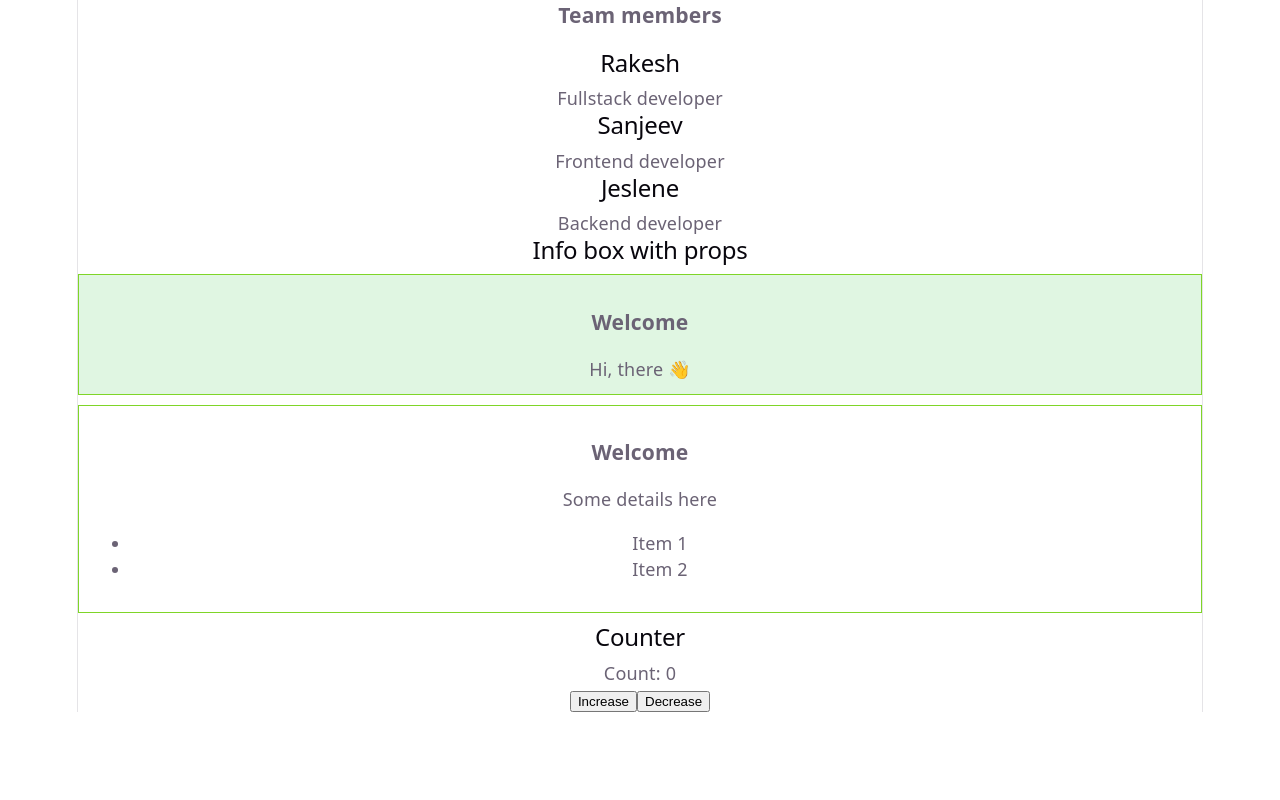
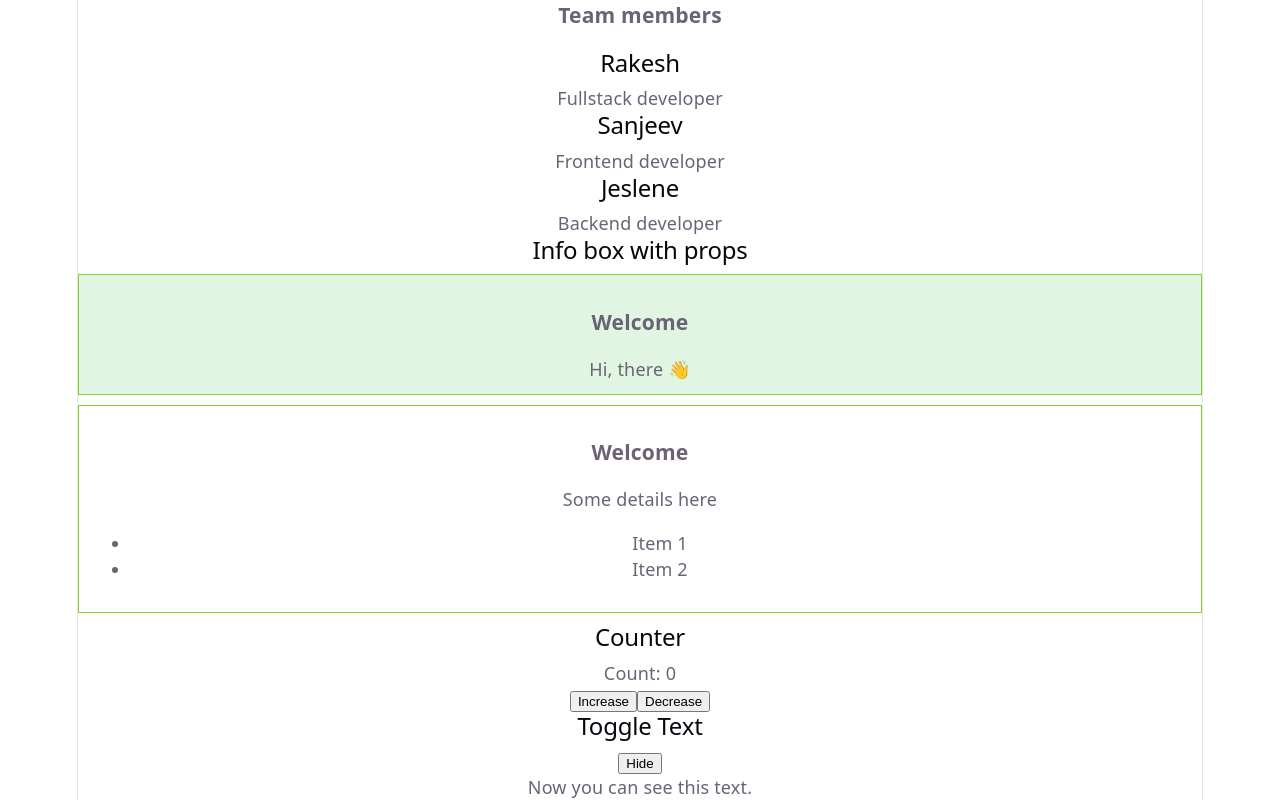
Before and after one commit to RakeshdotKR/SW_CSE_B1.4_Internship, a React (Vite) app in the folder Day/Day13/day13/: page / in a window 1280 px wide. Shown: the part 371-1171 px from the top of the page. Before the commit the page ends 1083 px from the top, so only its background shows below. Built offline with nearby package versions, Linux system fonts and the light colour scheme.

Commit message:
State ex2: State Toggle

```diff
--- a/Day/Day13/day13/src/App.jsx
+++ b/Day/Day13/day13/src/App.jsx
@@ -7,6 +7,8 @@
 import './App.css'
 
 import Counter from "./components/State";
+
+import ToggleText from "./components/StateTwo";
 const name = "Amay";
 const isLoggedIn = false;
 
@@ -41,6 +43,8 @@
       <InfoBoxDemo />
 
       <Counter />
+
+      <ToggleText />
     </>
 
   )
--- /dev/null
+++ b/Day/Day13/day13/src/components/StateTwo.jsx
@@ -0,0 +1,16 @@
+import { useState } from 'react';
+
+function ToggleText() {
+    // showText is a state
+    const [showText, setShowText] = useState(true);
+
+    return(
+        <div className="toggle">
+            <h2>Toggle Text</h2>
+            <button onClick={()=>setShowText(!showText)}>{showText ? "Hide" : "Show"}</button>
+            {/* showText ? "Hide" : "Show"  is conditional rendering*/}
+            {showText && <p>Now you can see this text.</p>}
+        </div>
+    );
+}
+export default ToggleText;
```
